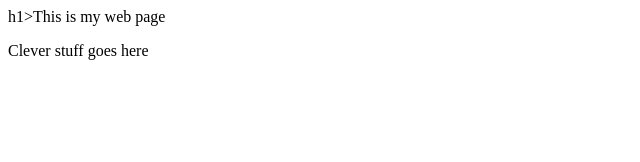
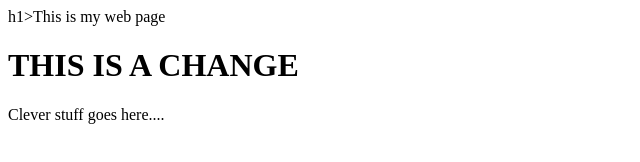
Before and after one commit to amvndak/itc134-fl19-git-github, a plain HTML site: page Index.html in a window 1280 px wide. Shown: the whole page, without its empty margins (0-640 px from the left). Drawn offline with Linux system fonts and the light colour scheme.

Commit message:
Update Index.html

```diff
--- a/Index.html
+++ b/Index.html
@@ -1,6 +1,7 @@
 <html>
     <body>
         h1>This is my web page</h1>
-        <p>Clever stuff goes here</p>
+        <h1>THIS IS A CHANGE</h1>
+        <p>Clever stuff goes here....</p>
     </body>
 </html>
```
